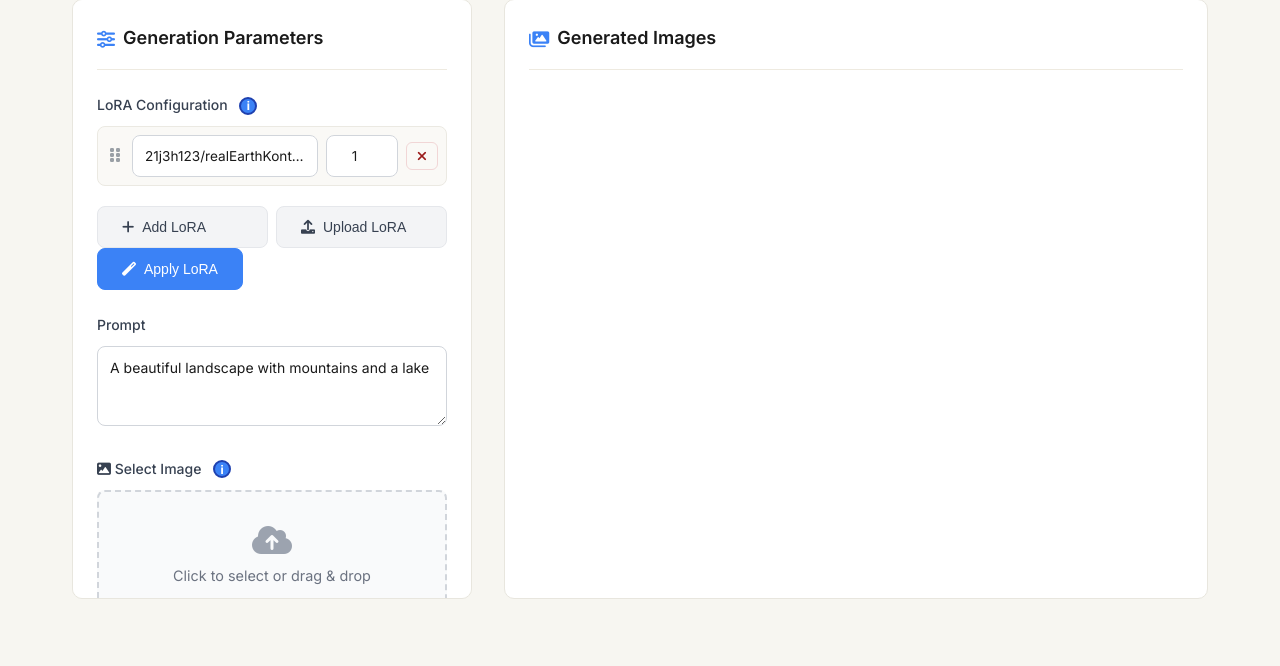
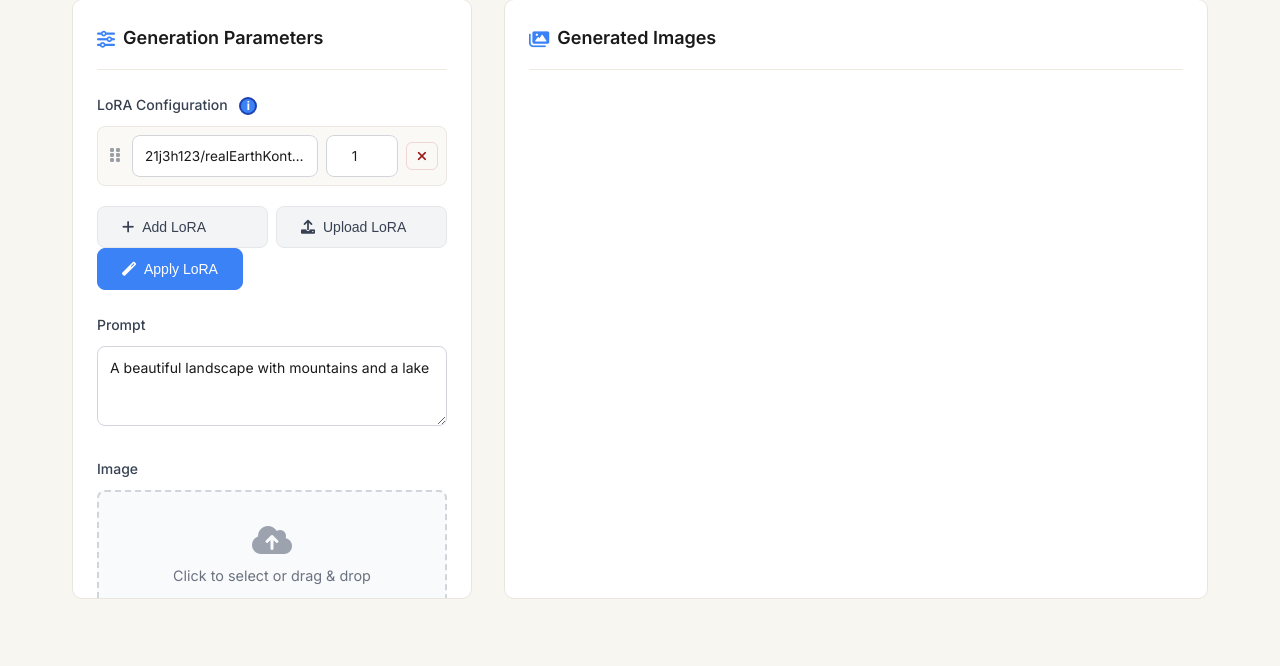
Before and after one commit to tyrionhuu/flux_api, a FastAPI app: page /ui in a window 1280 px wide. Shown: the part 104-770 px from the top of the page. Run offline with FastAPI, Linux system fonts and the light colour scheme.

Commit message:
Update image upload label in index.html for clarity
- Simplified the image upload label by removing additional text and tooltip, enhancing user experience and reducing visual clutter.

```diff
--- a/frontend/templates/index.html
+++ b/frontend/templates/index.html
@@ -85,11 +85,7 @@
                     <!-- Image Upload Section -->
                     <div class="parameter-group">
                         <label for="image-upload">
-                            <i class="fas fa-image"></i> Select Image
-                            <span class="info-icon" id="upload-info-icon" title="Click for more information">ℹ</span>
-                            <div class="info-tooltip" id="upload-info-tooltip">
-                                Select an image to use as a reference for generation. The image will be automatically uploaded and the AI will combine your prompt with the visual elements from this image.
-                            </div>
+                            Image
                         </label>
 
                         <div class="image-upload-container">
```
